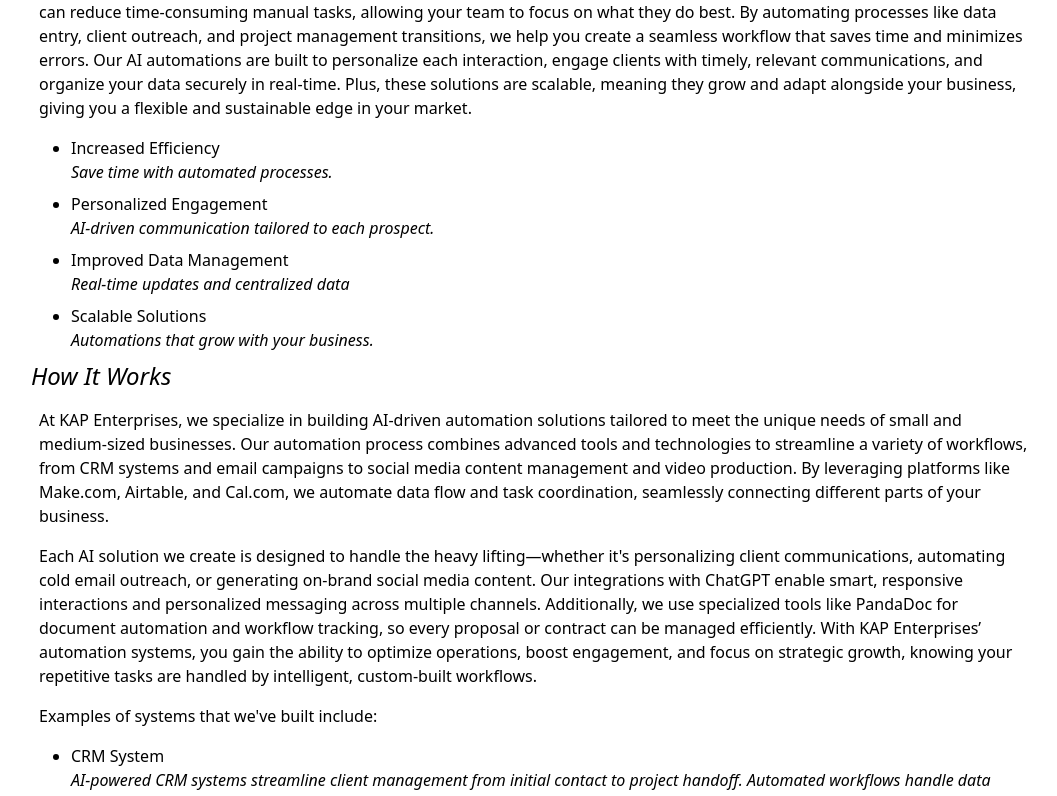
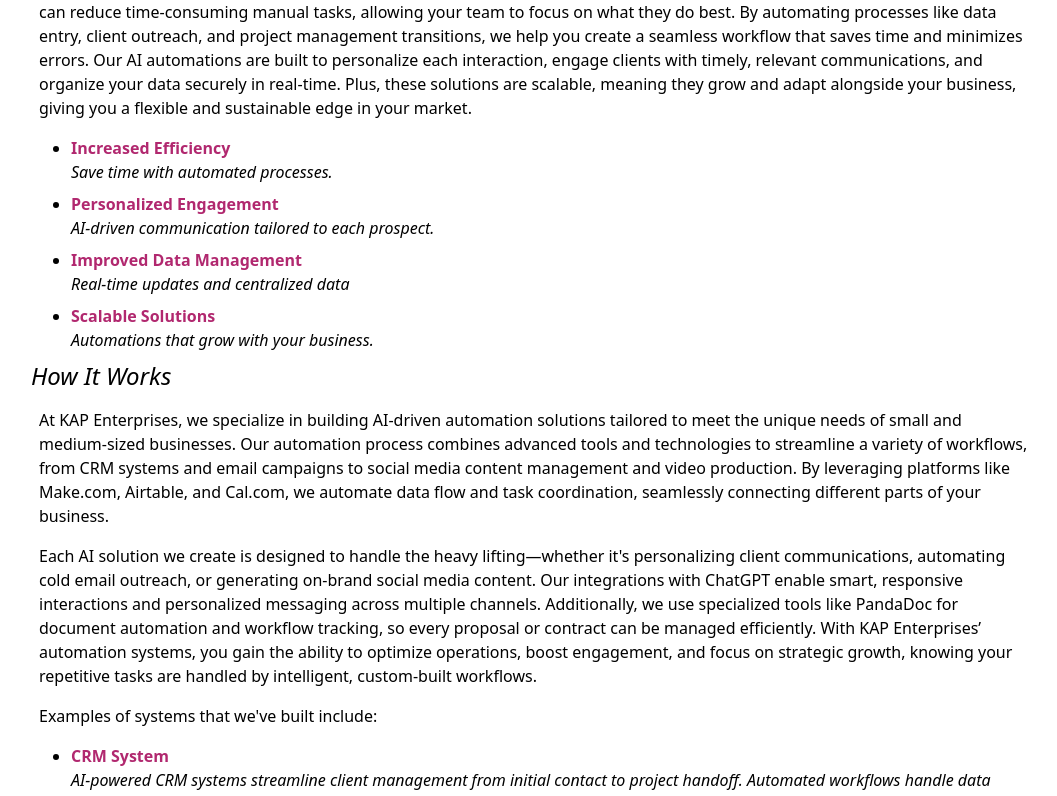
Before and after one commit to pilgrimk/portfolio, a React (Vite) app: page /automations in a window 1280 px wide. Shown: the part 1040-1836 px from the top of the page, without its empty margins (105-1162 px from the left). Built offline with nearby package versions, Linux system fonts and the light colour scheme.

Commit message:
minor updates to Automation screen; update Payment screen to point to hosted server

```diff
--- a/src/pages/automations/Automations.jsx
+++ b/src/pages/automations/Automations.jsx
@@ -40,8 +40,8 @@
                         <ul className='list-disc mx-12'>
                             {data.automationsSection.key_benefits.benefits.map((benefit) => (
                                 <li key={shortid.generate()}>
-                                    <span>{benefit.name}</span>
-                                    <p className='font-thin italic mb-2'>{benefit.desc}</p>
+                                    <span className='font-bold text-accent-dark-500'>{benefit.name}</span>
+                                    <p className='italic mb-2'>{benefit.desc}</p>
                                 </li>
                             ))}
                         </ul>
@@ -59,8 +59,8 @@
                         <ul className='list-disc mx-12'>
                             {data.automationsSection.how_it_works.automations.map((automation) => (
                                 <li key={shortid.generate()}>
-                                    <span>{automation.name}</span>
-                                    <p className='font-thin italic mb-2'>{automation.desc}</p>
+                                    <span className='font-bold text-accent-dark-500'>{automation.name}</span>
+                                    <p className='italic mb-2'>{automation.desc}</p>
                                 </li>
                             ))}
                         </ul>
--- a/src/pages/payments/Payments.jsx
+++ b/src/pages/payments/Payments.jsx
@@ -16,15 +16,10 @@
     const [memo, setMemo] = useState('');
     const [token, setToken] = useState(null); // Holds the payment token from API
 
-    //  SANDBOX URL values
-    const AUTH_TOKEN_SERVER_URL = 'http://localhost:5000/get-token';
+    // URL values
+    const AUTH_TOKEN_SERVER_URL = 'http://pilgrimk-001-site4.ptempurl.com/payment/get-token';
     const ACCEPTUI_URL = 'https://jstest.authorize.net/v1/AcceptUI.js';
     const AUTH_PAYMENT_URL = 'https://test.authorize.net/payment/payment';
-
-    //  PRODUCTION URL values
-    // const AUTH_TOKEN_SERVER_URL = 'http://localhost:5000/get-token';
-    // const ACCEPTUI_URL = 'https://jstest.authorize.net/v1/AcceptUI.js';
-    // const AUTH_PAYMENT_URL = 'https://test.authorize.net/payment/payment';
 
     // 15. Helper function to set and display alert message
     const setAlert = (severity, message) => {
```
